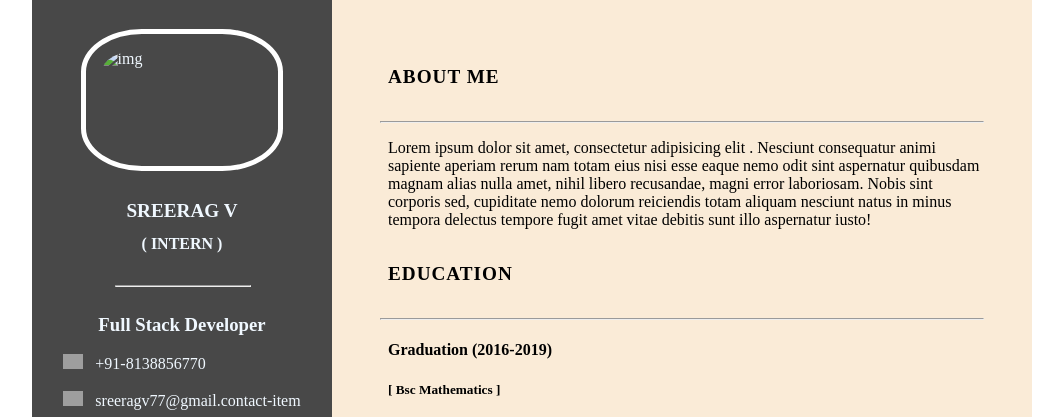
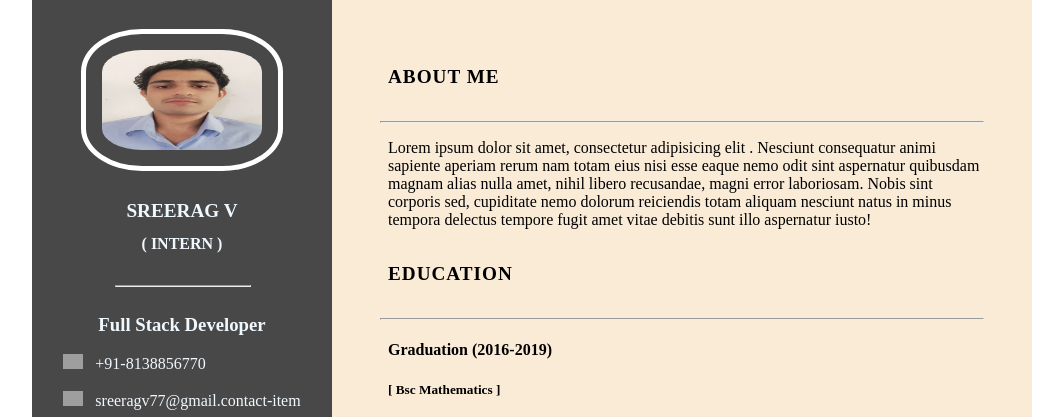
Before and after one commit to srv077/Responsive-Resume, a plain HTML site: page index.html in a window 1280 px wide. Shown: the top 417 px of the page, without its empty margins (18-1081 px from the left). Drawn offline with Linux system fonts and the light colour scheme; grey boxes are pictures that could not be loaded.

Commit message:
Update index.html

```diff
--- a/index.html
+++ b/index.html
@@ -12,7 +12,7 @@
         <section class="left-section">
             <div class="left-content">
                 <div class="profile-details">
-                    <img class="profile-image" href="./images/photo.jpg" alt="img">
+                    <img class="profile-image" src="./images/photo.jpg" alt="img">
                     <h2 class="name">SREERAG V</h2>
                     <h3 class="designation">( Intern )</h3>
                     <hr style="width:50%;text-align:left;margin-left:25%">
```
